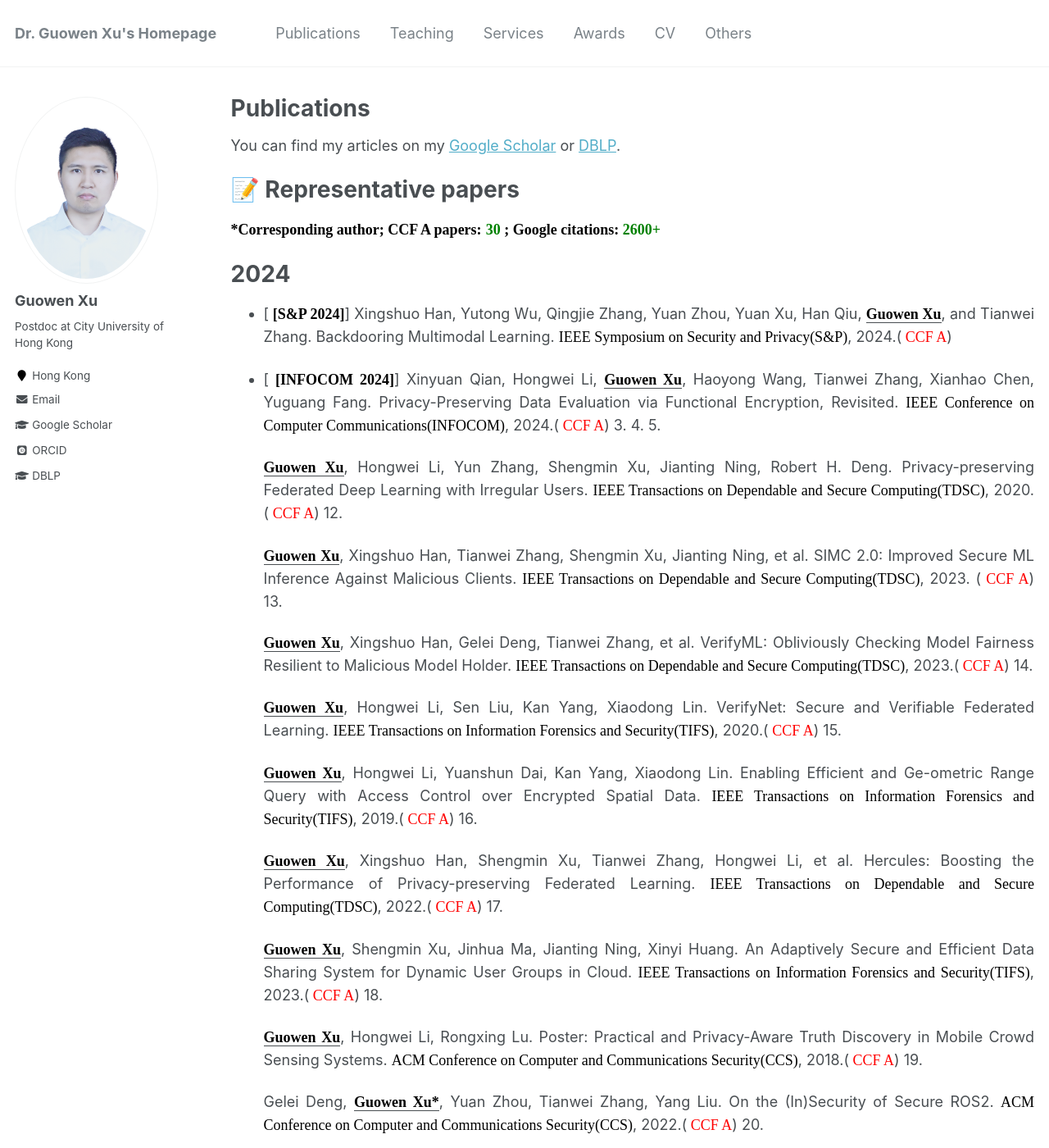
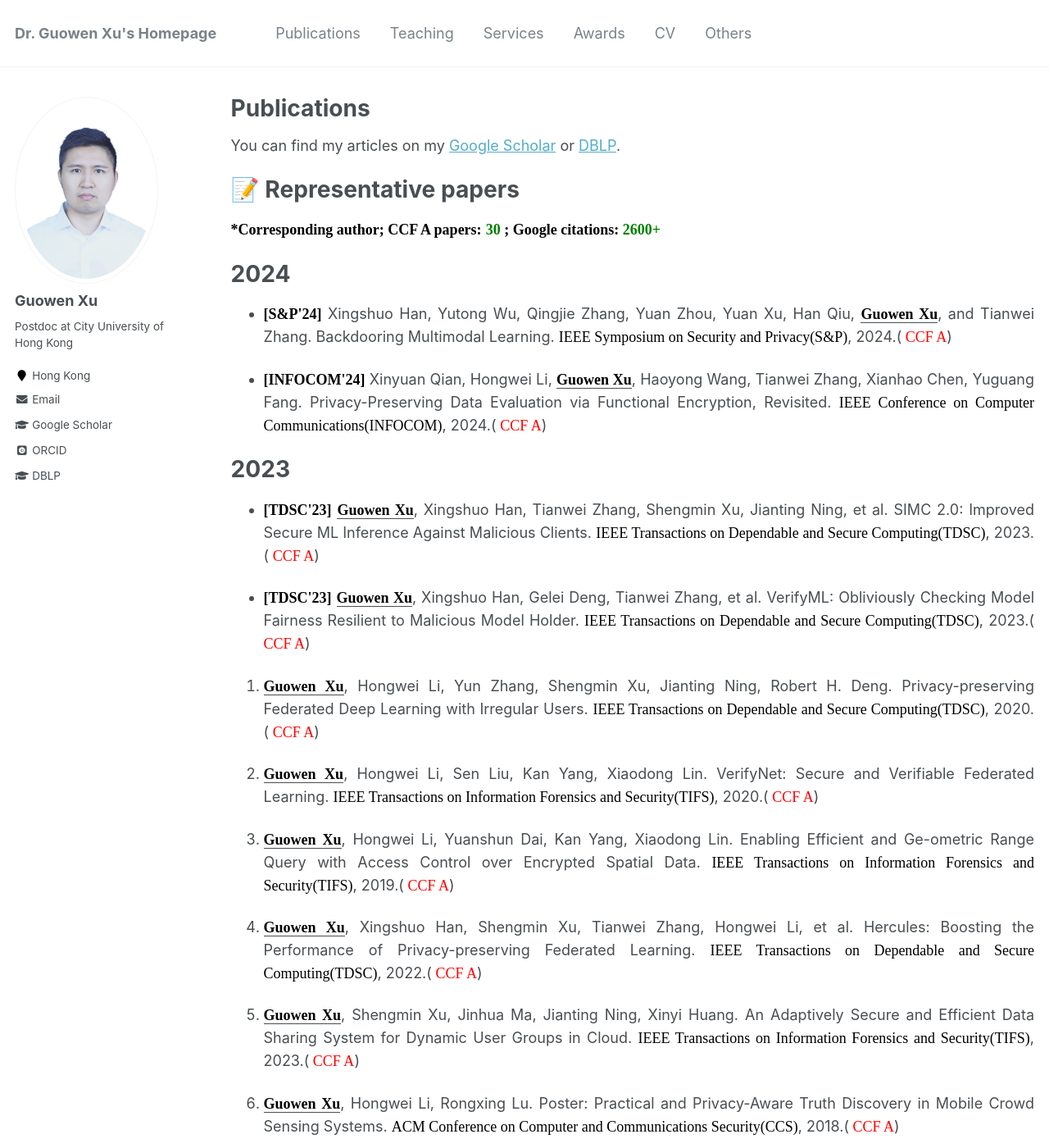
Before and after one commit to Guowen-xu/guowen-xu.github.io, a Jekyll site: the page built from _pages/publications.md, in a window 1280 px wide and 1400 px high. Shown: the whole window at 82% size. Built offline with Jekyll 4.4.1, drawn with Linux system fonts in a browser that asks for light colours; some web fonts are replaced; some of the changed text lies outside the part shown.

Commit message:
Update publications.md

```diff
--- a/_pages/publications.md
+++ b/_pages/publications.md
@@ -14,14 +14,20 @@ You can find my articles on my [Google Scholar](https://scholar.google.com.hk/ci
 
 # 2024
 
-* <p align="justify"> [<b><font face="Times New Roman" color=black size=4> [S&P 2024]</font></b>] Xingshuo Han, Yutong Wu, Qingjie Zhang, Yuan Zhou,  Yuan Xu, Han Qiu, <u><b><font face="Times New Roman" color=black size=4> Guowen Xu</font></b></u>, and Tianwei Zhang. Backdooring Multimodal Learning. <font face="Times New Roman" color=black size=4> IEEE Symposium on Security and Privacy(S&P)</font>, 2024.(<font face="Times New Roman" color=red size=4> CCF A</font>)
+* <p align="justify"> <b><font face="Times New Roman" color=black size=4> [S&P'24]</font></b> Xingshuo Han, Yutong Wu, Qingjie Zhang, Yuan Zhou,  Yuan Xu, Han Qiu, <u><b><font face="Times New Roman" color=black size=4> Guowen Xu</font></b></u>, and Tianwei Zhang. Backdooring Multimodal Learning. <font face="Times New Roman" color=black size=4> IEEE Symposium on Security and Privacy(S&P)</font>, 2024.(<font face="Times New Roman" color=red size=4> CCF A</font>)
 
-* <p align="justify"> [<b><font face="Times New Roman" color=black size=4> [INFOCOM 2024]</font></b>] Xinyuan Qian, Hongwei Li, <u><b><font face="Times New Roman" color=black size=4> Guowen Xu</font></b></u>, Haoyong Wang, Tianwei Zhang, Xianhao Chen, Yuguang Fang. Privacy-Preserving Data Evaluation via Functional Encryption, Revisited.  <font face="Times New Roman" color=black size=4> IEEE Conference on Computer Communications(INFOCOM)</font>, 2024.(<font face="Times New Roman" color=red size=4> CCF A</font>)
-3.
-4.
+* <p align="justify"> <b><font face="Times New Roman" color=black size=4> [INFOCOM'24]</font></b> Xinyuan Qian, Hongwei Li, <u><b><font face="Times New Roman" color=black size=4> Guowen Xu</font></b></u>, Haoyong Wang, Tianwei Zhang, Xianhao Chen, Yuguang Fang. Privacy-Preserving Data Evaluation via Functional Encryption, Revisited.  <font face="Times New Roman" color=black size=4> IEEE Conference on Computer Communications(INFOCOM)</font>, 2024.(<font face="Times New Roman" color=red size=4> CCF A</font>)
+
+# 2023
+
+*  <p align="justify">   <b><font face="Times New Roman" color=black size=4> [TDSC'23]</font></b> <u><b><font face="Times New Roman" color=black size=4> Guowen Xu</font></b></u>, Xingshuo Han, Tianwei Zhang, Shengmin Xu, Jianting Ning, et al. SIMC 2.0: Improved Secure ML Inference Against Malicious Clients. <font face="Times New Roman" color=black size=4> IEEE Transactions on Dependable and Secure Computing(TDSC)</font>, 2023. (<font face="Times New Roman" color=red size=4> CCF A</font>)
+
+* <p align="justify"> <b><font face="Times New Roman" color=black size=4> [TDSC'23]</font></b>  <u><b><font face="Times New Roman" color=black size=4> Guowen Xu</font></b></u>, Xingshuo Han, Gelei Deng, Tianwei Zhang, et al. VerifyML: Obliviously Checking Model Fairness Resilient to Malicious Model Holder. <font face="Times New Roman" color=black size=4> IEEE Transactions on Dependable and Secure Computing(TDSC)</font>, 2023.(<font face="Times New Roman" color=red size=4> CCF A</font>)
+
+
 5. <p align="justify"> <u><b><font face="Times New Roman" color=black size=4> Guowen Xu</font></b></u>,  Hongwei Li, Yun Zhang, Shengmin Xu, Jianting Ning, Robert H. Deng. Privacy-preserving Federated Deep Learning with Irregular Users. <font face="Times New Roman" color=black size=4> IEEE Transactions on Dependable and Secure Computing(TDSC)</font>, 2020. (<font face="Times New Roman" color=red size=4> CCF A</font>)
-12. <p align="justify"> <u><b><font face="Times New Roman" color=black size=4> Guowen Xu</font></b></u>, Xingshuo Han, Tianwei Zhang, Shengmin Xu, Jianting Ning, et al. SIMC 2.0: Improved Secure ML Inference Against Malicious Clients. <font face="Times New Roman" color=black size=4> IEEE Transactions on Dependable and Secure Computing(TDSC)</font>, 2023. (<font face="Times New Roman" color=red size=4> CCF A</font>)
-13. <p align="justify"><u><b><font face="Times New Roman" color=black size=4> Guowen Xu</font></b></u>, Xingshuo Han, Gelei Deng, Tianwei Zhang, et al. VerifyML: Obliviously Checking Model Fairness Resilient to Malicious Model Holder. <font face="Times New Roman" color=black size=4> IEEE Transactions on Dependable and Secure Computing(TDSC)</font>, 2023.(<font face="Times New Roman" color=red size=4> CCF A</font>)
+
+
 14. <p align="justify"><u><b><font face="Times New Roman" color=black size=4> Guowen Xu</font></b></u>, Hongwei Li, Sen Liu, Kan Yang, Xiaodong Lin. VerifyNet: Secure and Verifiable Federated Learning. <font face="Times New Roman" color=black size=4> IEEE Transactions on Information Forensics and Security(TIFS)</font>, 2020.(<font face="Times New Roman" color=red size=4> CCF A</font>)
 15. <p align="justify"><u><b><font face="Times New Roman" color=black size=4> Guowen Xu</font></b></u>, Hongwei Li, Yuanshun Dai, Kan Yang, Xiaodong Lin. Enabling Efficient and Ge-ometric Range Query with Access Control over Encrypted Spatial Data. <font face="Times New Roman" color=black size=4> IEEE Transactions on Information Forensics and Security(TIFS)</font>,  2019.(<font face="Times New Roman" color=red size=4> CCF A</font>)
 16. <p align="justify"><u><b><font face="Times New Roman" color=black size=4> Guowen Xu</font></b></u>, Xingshuo Han, Shengmin Xu, Tianwei Zhang, Hongwei Li, et al. Hercules: Boosting the Performance of Privacy-preserving Federated Learning. <font face="Times New Roman" color=black size=4> IEEE Transactions on Dependable and Secure Computing(TDSC)</font>, 2022.(<font face="Times New Roman" color=red size=4> CCF A</font>)
```
